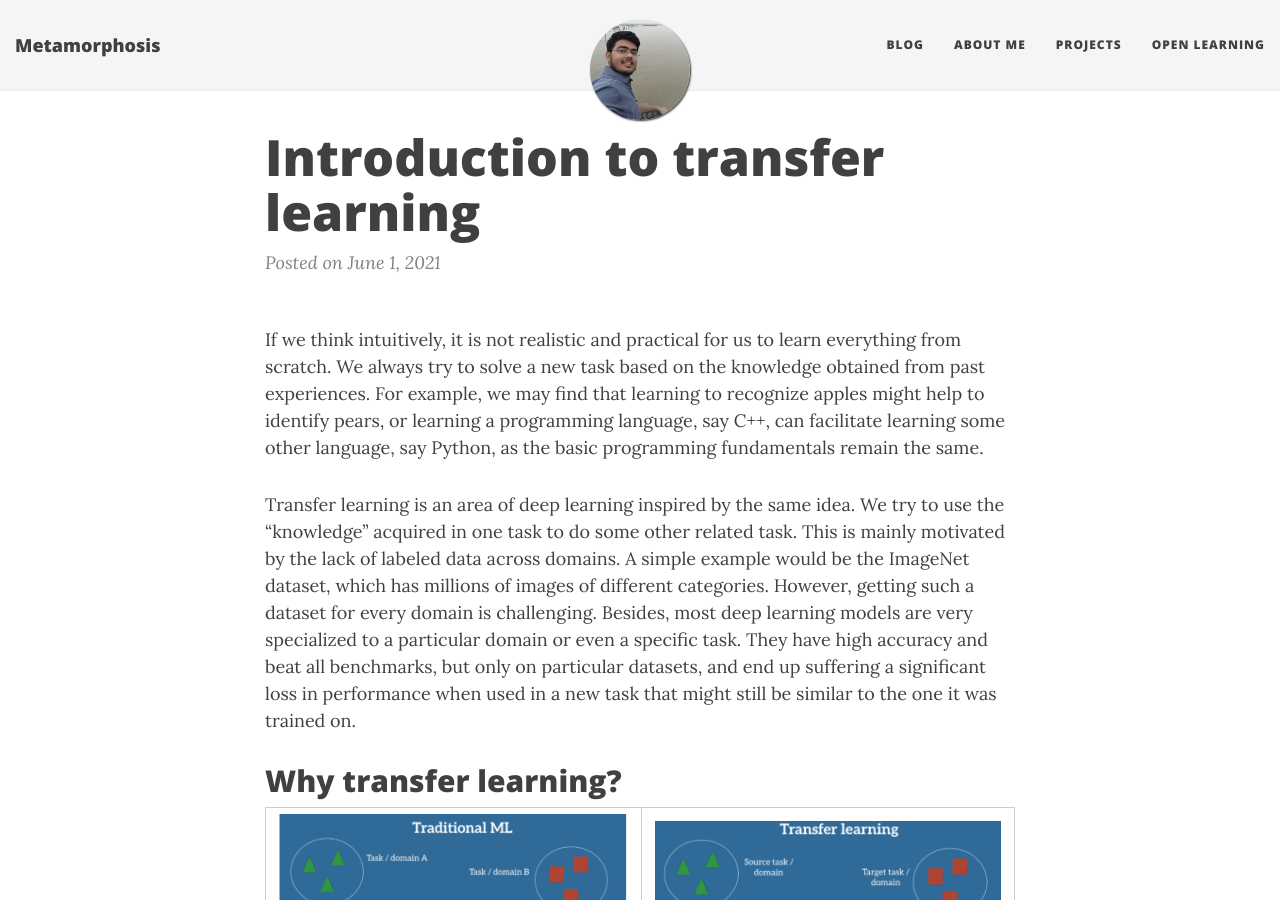
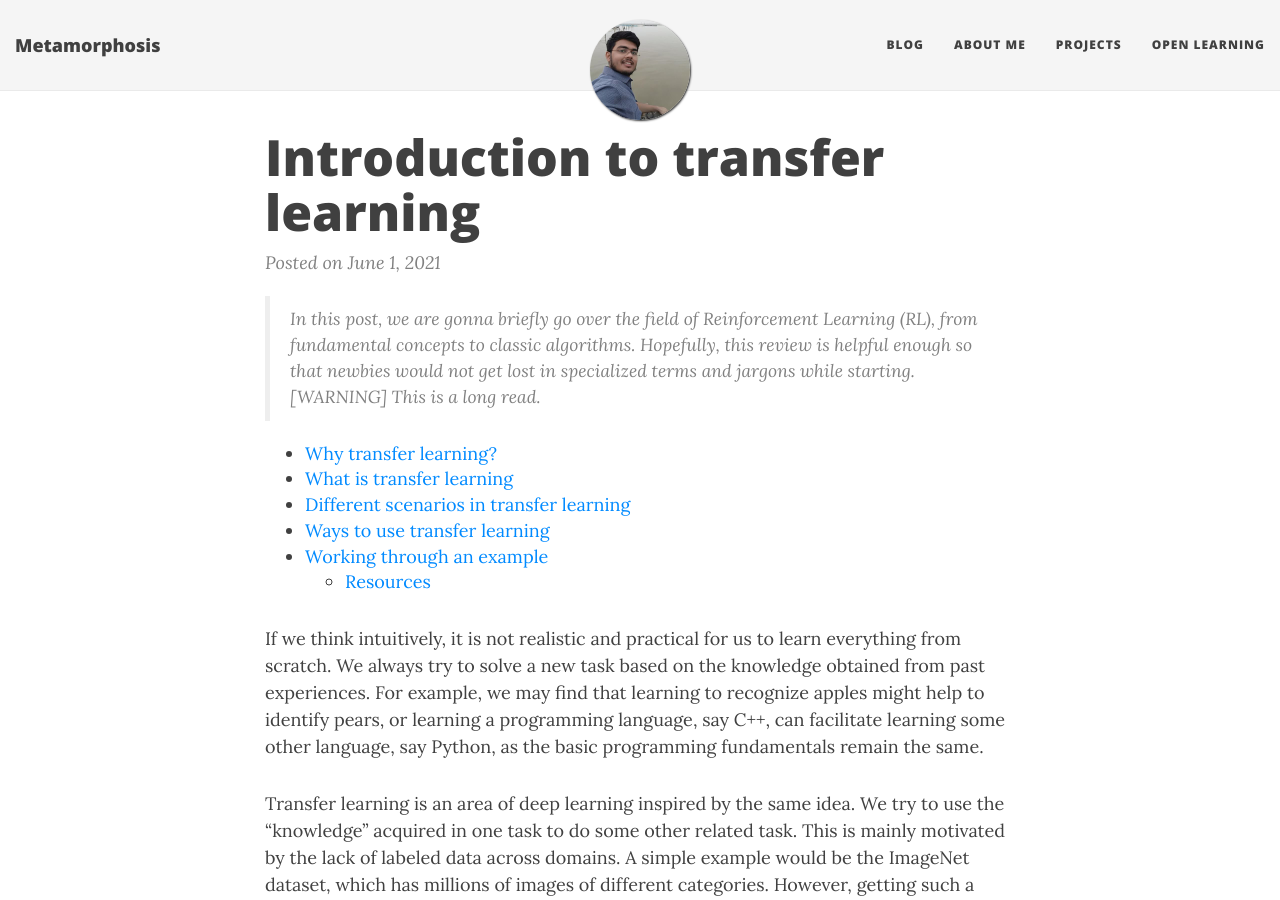
Before and after one commit to ChanBong/chanbong.github.io, a Jekyll site: the page built from _posts/2021/2021-06-02-transfer_learning.markdown, in a window 1280 px wide and 900 px high. Built offline with Jekyll 4.4.1, drawn with Linux system fonts in a browser that asks for light colours; nearby versions of some CDN libraries.

Commit message:
fix transfer learning blog

```diff
--- a/_posts/2021/2021-06-02-transfer_learning.markdown
+++ b/_posts/2021/2021-06-02-transfer_learning.markdown
@@ -7,6 +7,16 @@ excerpt: >-
 comments: true
 tags: [june_2021, deep_learning, transfer_learning]
 ---
+
+
+> In this post, we are gonna briefly go over the field of Reinforcement Learning (RL), from fundamental concepts to classic algorithms. Hopefully, this review is helpful enough so that newbies would not get lost in specialized terms and jargons while starting. [WARNING] This is a long read.
+
+
+<!--more-->
+
+{: class="table-of-content"}
+* TOC
+{:toc}
 
 If we think intuitively, it is not realistic and practical for us to learn everything from scratch. We always try to solve a new task based on the knowledge obtained from past experiences. For example, we may find that learning to recognize apples might help to identify pears, or learning a programming language, say C++, can facilitate learning some other language, say Python, as the basic programming fundamentals remain the same.
 
```
Also changed, not shown: images/transfer_learning/for_medium_expression_1.png (added), images/transfer_learning/for_medium_expression_2.png (added).
